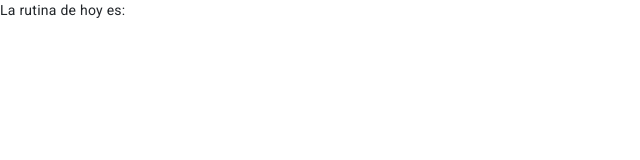
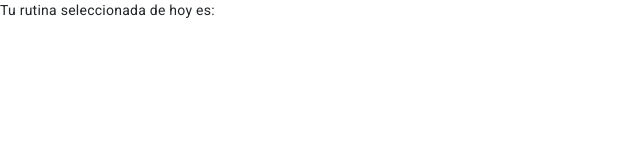
Before and after one commit to CarlosRGS5/AAW-HealthyLife, an Angular app: page /users in a window 1280 px wide. Shown: the top 160 px of the page, without its empty margins (0-640 px from the left). Built offline with nearby package versions, Linux system fonts and the light colour scheme.

Commit message:
Update user-list.component.html

```diff
--- a/src/app/user/user-list/user-list.component.html
+++ b/src/app/user/user-list/user-list.component.html
@@ -1 +1 @@
-<p>La rutina de hoy es:</p>
+<p>Tu rutina seleccionada de hoy es:</p>
```
